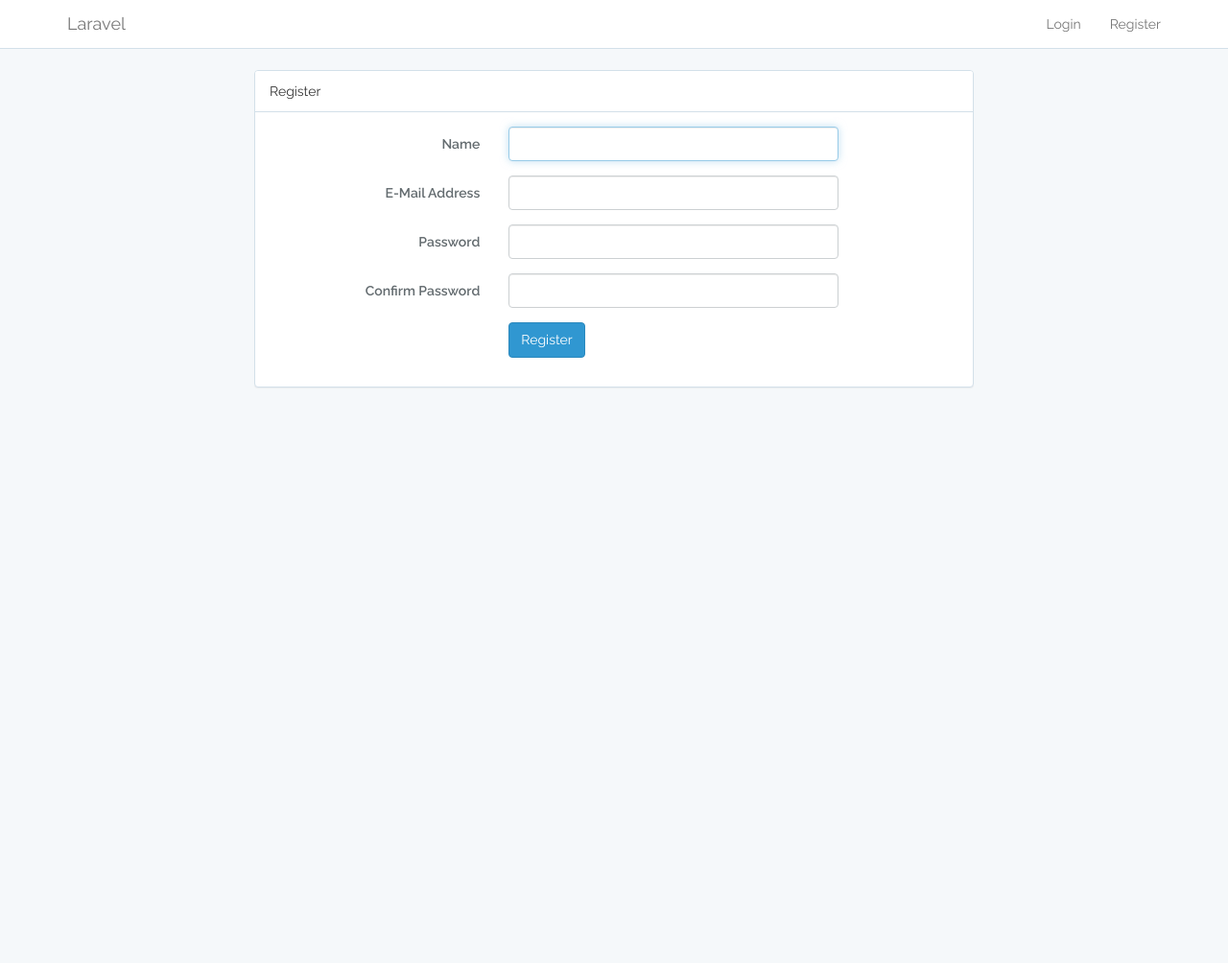
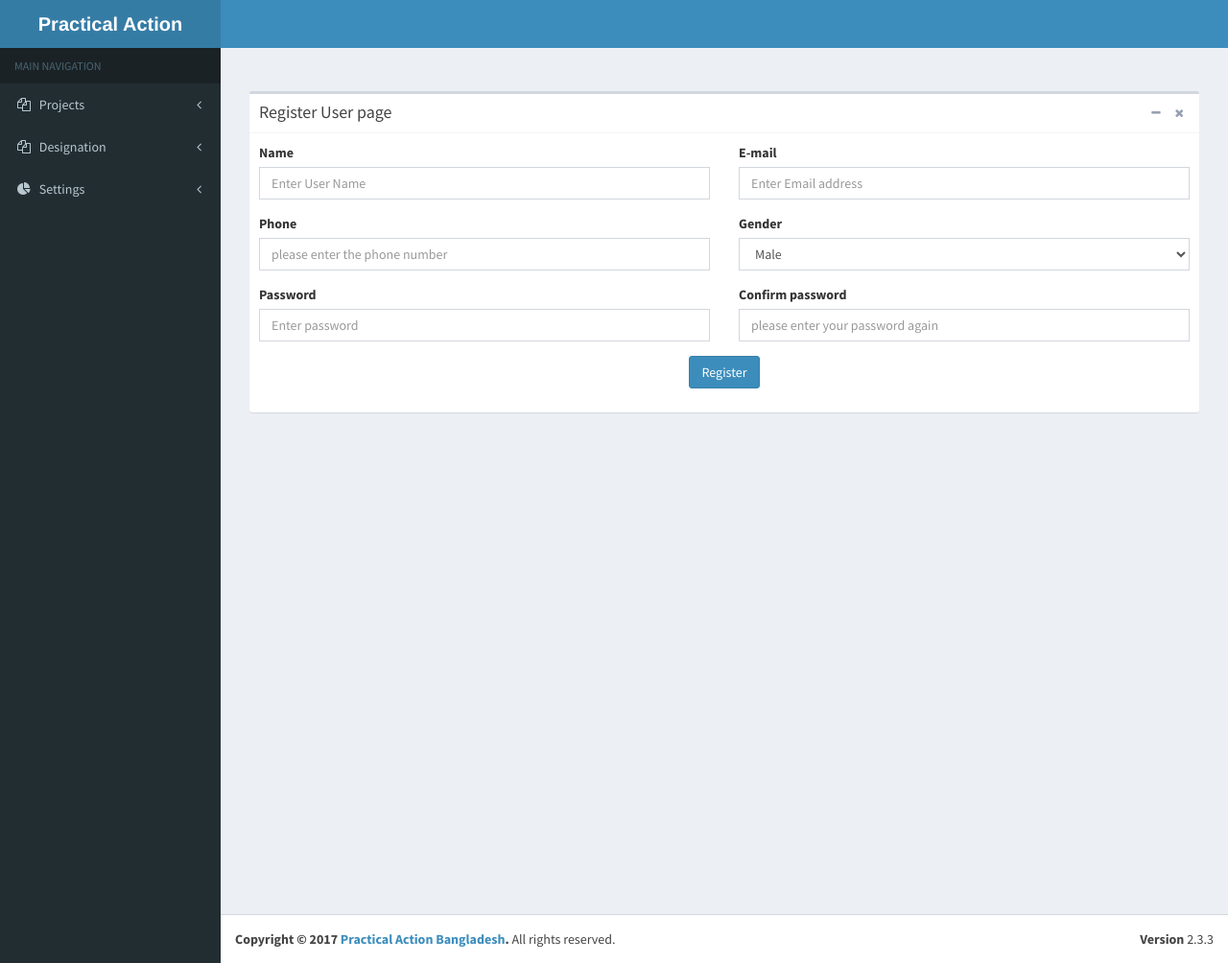
Before and after one commit to pabapps/practical_action, a Laravel app: page /register in a window 1280 px wide. Shown: the whole page at 96% size. Before the commit the page ends 404 px from the top, so only its background shows below. Run offline with Laravel 8, Linux system fonts and the light colour scheme; settings files or empty folders that the repository lacks are supplied; some libraries are stand-ins or nearby versions.

Commit message:
done with the user registration page

```diff
--- a/app/Http/Controllers/Auth/RegisterController.php
+++ b/app/Http/Controllers/Auth/RegisterController.php
@@ -51,6 +51,8 @@ class RegisterController extends Controller
             'name' => 'required|string|max:255',
             'email' => 'required|string|email|max:255|unique:users',
             'password' => 'required|string|min:6|confirmed',
+            'phone_num'=>'required',
+            'gender'=>'required',
         ]);
     }
 
@@ -66,6 +68,9 @@ class RegisterController extends Controller
             'name' => $data['name'],
             'email' => $data['email'],
             'password' => bcrypt($data['password']),
+            'phone_num'=>$data['phone_num'],
+            'gender'=>$data['gender'],
+            'valid'=>1,
         ]);
     }
 }
--- a/app/Providers/AppServiceProvider.php
+++ b/app/Providers/AppServiceProvider.php
@@ -3,6 +3,7 @@
 namespace App\Providers;
 
 use Illuminate\Support\ServiceProvider;
+use Illuminate\Support\Facades\Schema;
 
 class AppServiceProvider extends ServiceProvider
 {
@@ -13,7 +14,7 @@ class AppServiceProvider extends ServiceProvider
      */
     public function boot()
     {
-        //
+        Schema::defaultStringLength(191);
     }
 
     /**
--- a/app/User.php
+++ b/app/User.php
@@ -15,7 +15,7 @@ class User extends Authenticatable
      * @var array
      */
     protected $fillable = [
-        'name', 'email', 'password',
+        'name', 'email', 'password', 'phone_num', 'gender', 'valid'
     ];
 
     /**
--- a/resources/views/auth/register.blade.php
+++ b/resources/views/auth/register.blade.php
@@ -1,76 +1,133 @@
-@extends('layouts.app')
+    @extends('layout.main')
+    @section('content')
 
-@section('content')
-<div class="container">
+    <section class="content">
+      <!-- SELECT2 EXAMPLE -->
+      <div class="box box-default">
+        <div class="box-header with-border">
+          <h3 class="box-title">Register User page</h3>
+
+          <div class="box-tools pull-right">
+            <button type="button" class="btn btn-box-tool" data-widget="collapse"><i class="fa fa-minus"></i></button>
+            <button type="button" class="btn btn-box-tool" data-widget="remove"><i class="fa fa-remove"></i></button>
+        </div>
+    </div>
+    <!-- /.box-header -->
+    {!! Form::open(array('url' => '/register', 'id' => 'register-form')) !!}
+
+
+    <div class="box-body">
       <div class="row">
-        <div class="col-md-8 col-md-offset-2">
-            <div class="panel panel-default">
-                <div class="panel-heading">Register</div>
-                <div class="panel-body">
-                    <form class="form-horizontal" role="form" method="POST" action="{{ route('register') }}">
-                        {{ csrf_field() }}
+        <div class="col-md-6">
 
-                        <div class="form-group{{ $errors->has('name') ? ' has-error' : '' }}">
-                            <label for="name" class="col-md-4 control-label">Name</label>
+          <!-- Customer type -->
+
+          <div class="form-group">
+            <label>Name</label>
+            <input type="text" class="form-control" id="name" name="name" placeholder="Enter User Name" value="{{ old('name') }}">
+        </div>
+
+        <div class="form-group">
+            <label>Phone</label>
+            <input type="number" class="form-control" id="phone-num" name="phone_num" placeholder="please enter the phone number" value="{{ old('phone_num') }}">
+        </div>
+
+
+        <div class="form-group">
+            <label>Password</label>
+            <input type="password" class="form-control" id="password" name="password"placeholder="Enter password" >
+
+        </div>
+
+    </div>
 
     <div class="col-md-6">
-                                <input id="name" type="text" class="form-control" name="name" value="{{ old('name') }}" required autofocus>
+      <div class="form-group">
 
-                                @if ($errors->has('name'))
-                                    <span class="help-block">
-                                        <strong>{{ $errors->first('name') }}</strong>
-                                    </span>
+        <div class="form-group">
+          <label>E-mail</label>
+          <input type="email" class="form-control" id="email" name="email" value="{{ old('email') }}" placeholder="Enter Email address">
+
+      </div>
+
+
+      <div class="form-group">
+          <label>Gender</label>
+          <select style="width: 100%; " class="form-control" id="gender" name="gender">
+            <option value="male">Male</option>
+            <option value="female">Female</option>
+        </select>
+    </div>
+
+
+    <div class="form-group">
+      <label>Confirm password</label>
+      <input type="password" class="form-control" id="password_confirm" name="password_confirmation"placeholder="please enter your password again" >
+
+  </div>
+
+</div>
+
+</div>
+
+</div>
+
+<div class="form-group">
+    <!-- description -->
+
+    <button type="submit" class="btn btn-primary center-block ">Register</button>
+</div>
+<!-- /.row -->
+
+</div>
+{!! Form::close() !!}
+<!-- /.box-body -->
+<div class="form-group">
+   @if (count($errors) > 0)
+   <div class="alert alert-danger">
+      <ul>
+        @foreach ($errors->all() as $error)
+        <li>{{ $error }}</li>
+        @endforeach
+    </ul>
+</div>
 @endif
 </div>
 </div>
+<!-- /.box -->
 
-                        <div class="form-group{{ $errors->has('email') ? ' has-error' : '' }}">
-                            <label for="email" class="col-md-4 control-label">E-Mail Address</label>
 
-                            <div class="col-md-6">
-                                <input id="email" type="email" class="form-control" name="email" value="{{ old('email') }}" required>
+</section>
 
-                                @if ($errors->has('email'))
-                                    <span class="help-block">
-                                        <strong>{{ $errors->first('email') }}</strong>
-                                    </span>
-                                @endif
-                            </div>
-                        </div>
 
-                        <div class="form-group{{ $errors->has('password') ? ' has-error' : '' }}">
-                            <label for="password" class="col-md-4 control-label">Password</label>
 
-                            <div class="col-md-6">
-                                <input id="password" type="password" class="form-control" name="password" required>
 
-                                @if ($errors->has('password'))
-                                    <span class="help-block">
-                                        <strong>{{ $errors->first('password') }}</strong>
-                                    </span>
-                                @endif
-                            </div>
-                        </div>
+@endsection
 
-                        <div class="form-group">
-                            <label for="password-confirm" class="col-md-4 control-label">Confirm Password</label>
 
-                            <div class="col-md-6">
-                                <input id="password-confirm" type="password" class="form-control" name="password_confirmation" required>
-                            </div>
-                        </div>
 
-                        <div class="form-group">
-                            <div class="col-md-6 col-md-offset-4">
-                                <button type="submit" class="btn btn-primary">
-                                    Register
-                                </button>
-                            </div>
-                        </div>
-                    </form>
-                </div>
-            </div>
-        </div>
-    </div>
-</div>
+@section('script')
+<script src="{{asset('dist/js/utils.js')}}"></script>
+<script src="{{asset('plugins/datepicker/bootstrap-datepicker.js')}}"></script>
+<script src="{{asset('plugins/timepicker/bootstrap-timepicker.min.js')}}"></script>
+<script src="{{asset('plugins/datatables/jquery.dataTables.min.js')}}"></script>
+<script src="{{asset('plugins/datatables/dataTables.bootstrap.min.js')}}"></script>
+<script type="text/javascript">
+
+$( document ).ready(function() {
+
+
+
+
+
+
+
+
+
+
+
+
+});
+
+</script>
 @endsection
--- /dev/null
+++ b/resources/views/layout/main.blade.php
@@ -0,0 +1,415 @@
+<!DOCTYPE html>
+<html>
+<head>
+
+  <meta charset="utf-8">
+  <meta http-equiv="X-UA-Compatible" content="IE=edge">
+  <title>Practical Action</title>
+  <!-- Tell the browser to be responsive to screen width -->
+  <meta content="width=device-width, initial-scale=1, maximum-scale=1, user-scalable=no" name="viewport">
+  <!-- Bootstrap 3.3.6 -->
+  <link rel="stylesheet" href="{{asset('bootstrap/css/bootstrap.min.css')}}">
+  <!-- Font Awesome -->
+  <link rel="stylesheet" href="{{asset('dist/css/font-awesome.min.css')}}">
+
+  <!-- Ionicons -->
+  <link rel="stylesheet" href="{{asset('dist/css/ionicons.min.css')}}">
+  <!-- jvectormap -->
+  <link rel="stylesheet" href="{{asset('plugins/jvectormap/jquery-jvectormap-1.2.2.css')}}">
+  <link rel="stylesheet" href="{{asset('plugins/iCheck/all.css')}}">
+  <!-- select2 css -->
+  <link rel="stylesheet" href="{{asset('dist/css/select2.min.css')}}">
+  <!-- Theme style -->
+  @yield('styles')
+  <link rel="stylesheet" href="{{asset('dist/css/AdminLTE.min.css')}}">
+  <!-- AdminLTE Skins. Choose a skin from the css/skins
+  folder instead of downloading all of them to reduce the load. -->
+  <link rel="stylesheet" href="{{asset('dist/css/skins/_all-skins.min.css')}}">
+
+
+
+  <!-- HTML5 Shim and Respond.js IE8 support of HTML5 elements and media queries -->
+  <!-- WARNING: Respond.js doesn't work if you view the page via file:// -->
+  <!--[if lt IE 9]>
+  <script src="https://oss.maxcdn.com/html5shiv/3.7.3/html5shiv.min.js"></script>
+  <script src="https://oss.maxcdn.com/respond/1.4.2/respond.min.js"></script>
+  <![endif]-->
+</head>
+<body class="hold-transition skin-blue sidebar-mini">
+  <div class="wrapper">
+
+    <header class="main-header">
+
+      <!-- Logo -->
+      <a class="logo">
+        <!-- mini logo for sidebar mini 50x50 pixels -->
+        <span class="logo-mini"><b>A</b>LT</span>
+        <!-- logo for regular state and mobile devices -->
+        <span class="logo-lg"><b>Practical Action</b></span>
+      </a>
+
+      <!-- Header Navbar: style can be found in header.less -->
+      <nav class="navbar navbar-static-top">
+        <!-- Sidebar toggle button-->
+
+        <!-- Navbar Right Menu -->
+        <div class="navbar-custom-menu">
+          <ul class="nav navbar-nav">
+
+
+            @if(Auth::user())
+            <!-- User Account: style can be found in dropdown.less -->
+            <li class="dropdown user user-menu">
+              <a href="#" class="dropdown-toggle" data-toggle="dropdown">
+
+                <span class="hidden-xs">{{Auth::user()->name}}</span>
+
+              </a>
+              <ul class="dropdown-menu">
+                <!-- User image -->
+
+
+                <!-- Menu Footer-->
+                <li class="user-footer">
+                  <div class="pull-right">
+
+                    <a href="{{ url('/logout') }}"
+                    onclick="event.preventDefault();
+                    document.getElementById('logout-form').submit();">
+                    Logout
+                  </a>
+
+                  <form id="logout-form" action="{{ url('/logout') }}" method="POST" style="display: none;">
+                    {{ csrf_field() }}
+                  </form>
+                </div>
+              </li>
+            </ul>
+          </li>
+          @endif
+          <!-- Control Sidebar Toggle Button -->
+
+        </ul>
+      </div>
+
+    </nav>
+  </header>
+  <!-- Left side column. contains the logo and sidebar -->
+  <aside class="main-sidebar">
+    <!-- sidebar: style can be found in sidebar.less -->
+    <section class="sidebar">
+      <!-- /.search form -->
+      <!-- sidebar menu: : style can be found in sidebar.less -->
+      <ul class="sidebar-menu">
+        <li class="header">MAIN NAVIGATION</li>
+
+
+        <li {!! Request::is('*projects*') ? ' class="active treeview"' : ' class="treeview"' !!}>
+          <a href="#">
+            <i class="fa fa-files-o"></i>
+            <span>Projects</span>
+            <i class="fa fa-angle-left pull-right"></i>
+          </a>
+          <ul class="treeview-menu">
+
+            <li {!! Request::is('*projects') ? ' class="active"' : null !!}><a href="{{URL::to('/') . '/programs'}}"><i class="fa fa-circle-o"></i>Project list</a></li>
+
+
+          </ul>
+        </li>
+
+        <li {!! Request::is('*designations*') ? ' class="active treeview"' : ' class="treeview"' !!}>
+          <a href="#">
+            <i class="fa fa-files-o"></i>
+            <span>Designation</span>
+            <i class="fa fa-angle-left pull-right"></i>
+          </a>
+          <ul class="treeview-menu">
+
+            <li {!! Request::is('*designations') ? ' class="active"' : null !!}><a href="{{URL::to('/') . '/designation'}}"><i class="fa fa-circle-o"></i>Designation list</a></li>
+
+
+          </ul>
+        </li>
+
+
+        <li {!! Request::is('*Settings*') ? ' class="active treeview"' : ' class="treeview"' !!}>
+          <a href="#">
+            <i class="fa fa-pie-chart"></i>
+            <span>Settings</span>
+            <i class="fa fa-angle-left pull-right"></i>
+          </a>
+          <ul class="treeview-menu">
+            <li {!! Request::is('*Settings') ? ' class="active"' : null !!} ><a href="{{URL::to('/') . '/register'}}"><i class="fa fa-circle-o"></i>Register Users</a></li>
+            <li {!! Request::is('*Settings') ? ' class="active"' : null !!} ><a href="{{URL::to('/') . '/users'}}"><i class="fa fa-circle-o"></i>Users list</a></li>
+            <li {!! Request::is('*Settings') ? ' class="active"' : null !!} ><a href="{{URL::to('/') . '/permission/role'}}"><i class="fa fa-circle-o"></i>Roles</a></li>
+            <li {!! Request::is('*Settings') ? ' class="active"' : null !!} ><a href="{{URL::to('/') . '/permission/permission'}}"><i class="fa fa-circle-o"></i>Permissions</a></li>
+            <li {!! Request::is('*Settings') ? ' class="active"' : null !!} ><a href="{{URL::to('/') . '/permission/user_role'}}"><i class="fa fa-circle-o"></i>User Roles</a></li>
+            <li {!! Request::is('*Settings') ? ' class="active"' : null !!} ><a href="{{URL::to('/') . '/permission/role_permission'}}"><i class="fa fa-circle-o"></i>Role permission</a></li>
+          </ul>
+        </li>
+      </ul>
+    </section>
+    <!-- /.sidebar -->
+  </aside>
+
+  <!-- Content Wrapper. Contains page content -->
+  <div class="content-wrapper">
+    <!-- Content Header (Page header) -->
+    <section class="content-header">
+      <h1>
+
+
+      </h1>
+      <ol class="breadcrumb">
+        <!-- <li><a href="#"><i class="fa fa-dashboard"></i> Home</a></li> -->
+        <!-- <li class="">Dashboard</li> -->
+      </ol>
+    </section>
+
+    <!-- Main content -->
+    <section class="content">
+      <div class="flash-message">
+        @foreach (['danger', 'warning', 'success', 'info'] as $msg)
+        @if(Session::has('alert-' . $msg))
+
+        <h1 class="alert alert-{{ $msg }}">{{ Session::get('alert-' . $msg) }} <a href="#" class="close" data-dismiss="alert" aria-label="close">&times;</a></h1>
+        @endif
+        @endforeach
+
+      </div>
+      @yield('content')
+    </section>
+    <!-- /.content -->
+  </div>
+  <!-- /.content-wrapper -->
+
+  <footer class="main-footer">
+    <div class="pull-right hidden-xs">
+      <b>Version</b> 2.3.3
+    </div>
+    <strong>Copyright &copy; {{date('Y')}} <a href="https://practicalaction.org/bangladesh">Practical Action Bangladesh</a>.</strong> All rights
+    reserved.
+  </footer>
+
+  <!-- Control Sidebar -->
+  <aside class="control-sidebar control-sidebar-dark">
+    <!-- Create the tabs -->
+    <ul class="nav nav-tabs nav-justified control-sidebar-tabs">
+      <li><a href="#control-sidebar-home-tab" data-toggle="tab"><i class="fa fa-home"></i></a></li>
+      <li><a href="#control-sidebar-settings-tab" data-toggle="tab"><i class="fa fa-gears"></i></a></li>
+    </ul>
+    <!-- Tab panes -->
+    <div class="tab-content">
+      <!-- Home tab content -->
+      <div class="tab-pane" id="control-sidebar-home-tab">
+        <h3 class="control-sidebar-heading">Recent Activity</h3>
+        <ul class="control-sidebar-menu">
+          <li>
+            <a href="javascript:void(0)">
+              <i class="menu-icon fa fa-birthday-cake bg-red"></i>
+
+              <div class="menu-info">
+                <h4 class="control-sidebar-subheading">Langdon's Birthday</h4>
+
+                <p>Will be 23 on April 24th</p>
+              </div>
+            </a>
+          </li>
+          <li>
+            <a href="javascript:void(0)">
+              <i class="menu-icon fa fa-user bg-yellow"></i>
+
+              <div class="menu-info">
+                <h4 class="control-sidebar-subheading">Frodo Updated His Profile</h4>
+
+                <p>New phone +1(800)555-1234</p>
+              </div>
+            </a>
+          </li>
+          <li>
+            <a href="javascript:void(0)">
+              <i class="menu-icon fa fa-envelope-o bg-light-blue"></i>
+
+              <div class="menu-info">
+                <h4 class="control-sidebar-subheading">Nora Joined Mailing List</h4>
+
+                <p>nora@example.com</p>
+              </div>
+            </a>
+          </li>
+          <li>
+            <a href="javascript:void(0)">
+              <i class="menu-icon fa fa-file-code-o bg-green"></i>
+
+              <div class="menu-info">
+                <h4 class="control-sidebar-subheading">Cron Job 254 Executed</h4>
+
+                <p>Execution time 5 seconds</p>
+              </div>
+            </a>
+          </li>
+        </ul>
+        <!-- /.control-sidebar-menu -->
+
+        <h3 class="control-sidebar-heading">Tasks Progress</h3>
+        <ul class="control-sidebar-menu">
+          <li>
+            <a href="javascript:void(0)">
+              <h4 class="control-sidebar-subheading">
+                Custom Template Design
+                <span class="label label-danger pull-right">70%</span>
+              </h4>
+
+              <div class="progress progress-xxs">
+                <div class="progress-bar progress-bar-danger" style="width: 70%"></div>
+              </div>
+            </a>
+          </li>
+          <li>
+            <a href="javascript:void(0)">
+              <h4 class="control-sidebar-subheading">
+                Update Resume
+                <span class="label label-success pull-right">95%</span>
+              </h4>
+
+              <div class="progress progress-xxs">
+                <div class="progress-bar progress-bar-success" style="width: 95%"></div>
+              </div>
+            </a>
+          </li>
+          <li>
+            <a href="javascript:void(0)">
+              <h4 class="control-sidebar-subheading">
+                Laravel Integration
+                <span class="label label-warning pull-right">50%</span>
+              </h4>
+
+              <div class="progress progress-xxs">
+                <div class="progress-bar progress-bar-warning" style="width: 50%"></div>
+              </div>
+            </a>
+          </li>
+          <li>
+            <a href="javascript:void(0)">
+              <h4 class="control-sidebar-subheading">
+                Back End Framework
+                <span class="label label-primary pull-right">68%</span>
+              </h4>
+
+              <div class="progress progress-xxs">
+                <div class="progress-bar progress-bar-primary" style="width: 68%"></div>
+              </div>
+            </a>
+          </li>
+        </ul>
+        <!-- /.control-sidebar-menu -->
+
+      </div>
+      <!-- /.tab-pane -->
+
+      <!-- Settings tab content -->
+      <div class="tab-pane" id="control-sidebar-settings-tab">
+        <form method="post">
+          <h3 class="control-sidebar-heading">General Settings</h3>
+
+          <div class="form-group">
+            <label class="control-sidebar-subheading">
+              Report panel usage
+              <input type="checkbox" class="pull-right" checked>
+            </label>
+
+            <p>
+              Some information about this general settings option
+            </p>
+          </div>
+          <!-- /.form-group -->
+
+          <div class="form-group">
+            <label class="control-sidebar-subheading">
+              Allow mail redirect
+              <input type="checkbox" class="pull-right" checked>
+            </label>
+
+            <p>
+              Other sets of options are available
+            </p>
+          </div>
+          <!-- /.form-group -->
+
+          <div class="form-group">
+            <label class="control-sidebar-subheading">
+              Expose author name in posts
+              <input type="checkbox" class="pull-right" checked>
+            </label>
+
+            <p>
+              Allow the user to show his name in blog posts
+            </p>
+          </div>
+          <!-- /.form-group -->
+
+          <h3 class="control-sidebar-heading">Chat Settings</h3>
+
+          <div class="form-group">
+            <label class="control-sidebar-subheading">
+              Show me as online
+              <input type="checkbox" class="pull-right" checked>
+            </label>
+          </div>
+          <!-- /.form-group -->
+
+          <div class="form-group">
+            <label class="control-sidebar-subheading">
+              Turn off notifications
+              <input type="checkbox" class="pull-right">
+            </label>
+          </div>
+          <!-- /.form-group -->
+
+          <div class="form-group">
+            <label class="control-sidebar-subheading">
+              Delete chat history
+              <a href="javascript:void(0)" class="text-red pull-right"><i class="fa fa-trash-o"></i></a>
+            </label>
+          </div>
+          <!-- /.form-group -->
+        </form>
+      </div>
+      <!-- /.tab-pane -->
+    </div>
+  </aside>
+  <!-- /.control-sidebar -->
+  <!-- Add the sidebar's background. This div must be placed
+  immediately after the control sidebar -->
+  <div class="control-sidebar-bg"></div>
+
+</div>
+<!-- ./wrapper -->
+
+<!-- jQuery 2.2.0 -->
+<script src="{{asset('plugins/jQuery/jQuery-2.2.0.min.js')}}"></script>
+<!-- Bootstrap 3.3.6 -->
+<script src="{{asset('bootstrap/js/bootstrap.min.js')}}"></script>
+<!-- FastClick -->
+<script src="{{asset('plugins/fastclick/fastclick.js')}}"></script>
+<!-- AdminLTE App -->
+<script src="{{asset('dist/js/app.min.js')}}"></script>
+<!-- Sparkline -->
+<script src="{{asset('plugins/sparkline/jquery.sparkline.min.js')}}"></script>
+<!-- jvectormap -->
+<script src="{{asset('plugins/jvectormap/jquery-jvectormap-1.2.2.min.js')}}"></script>
+<script src="{{asset('plugins/jvectormap/jquery-jvectormap-world-mill-en.js')}}"></script>
+<!-- SlimScroll 1.3.0 -->
+<script src="{{asset('plugins/slimScroll/jquery.slimscroll.min.js')}}"></script>
+<!-- ChartJS 1.0.1 -->
+<script src="{{asset('plugins/chartjs/Chart.min.js')}}"></script>
+<!-- AdminLTE for demo purposes -->
+<script src="{{asset('dist/js/demo.js')}}"></script>
+<!-- <script src="{{asset('dist/js/select2.min.js')}}"></script> -->
+<script src="{{asset('dist/js/select2.full.min.js')}}"></script>
+
+<script src="{{asset('dist/js/jquery.validate.min.js')}}"></script>
+@yield('script')
+</body>
+</html>
--- a/routes/web.php
+++ b/routes/web.php
@@ -12,7 +12,8 @@
 */
 
 Route::get('/', function () {
-    return view('welcome');
+    // return view('welcome');
+    return view('layout.main');
 });
 
 Auth::routes();
```
Also changed, not shown: database/migrations/2014_10_12_000000_create_users_table.php. Lines whose indentation alone changed are shown as unchanged.
